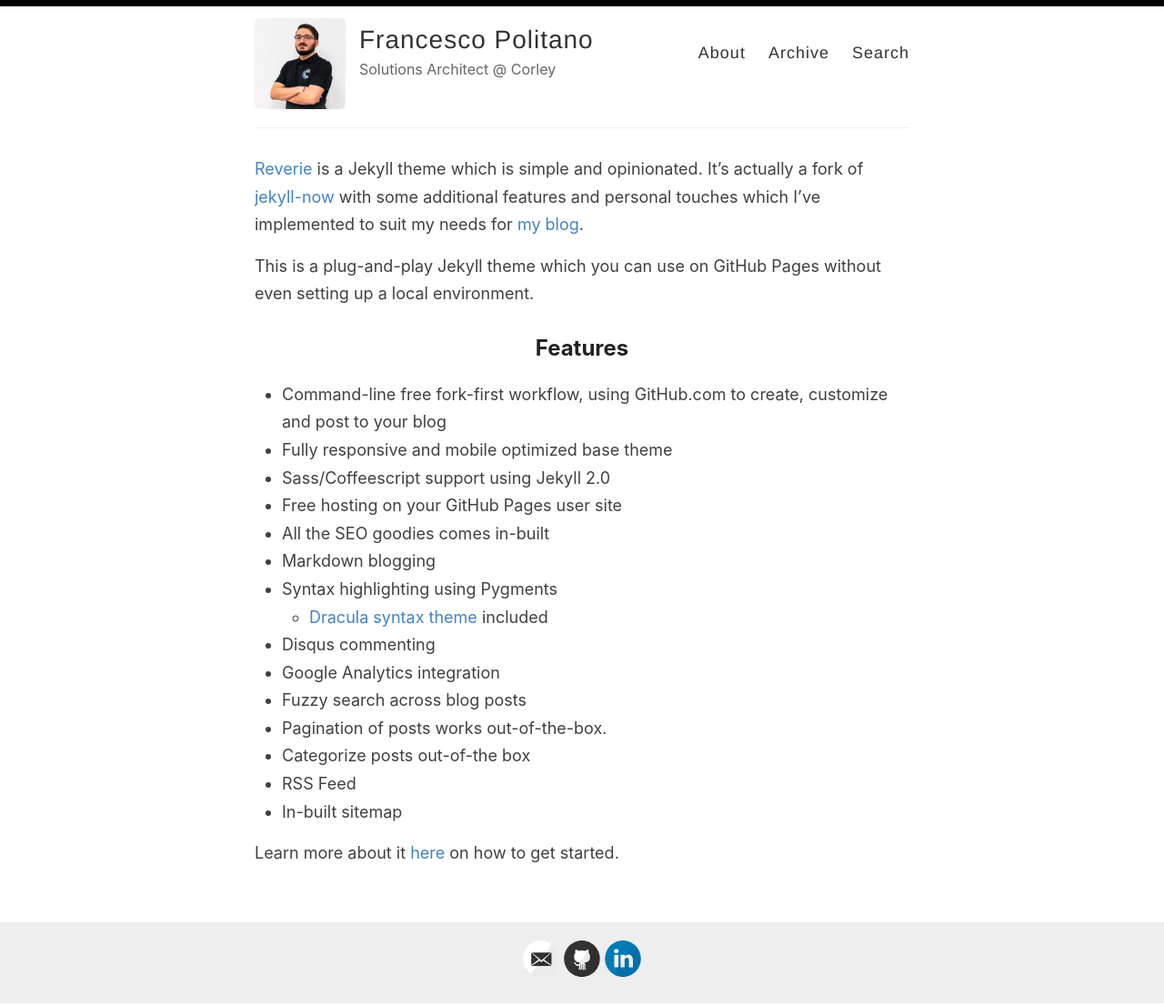
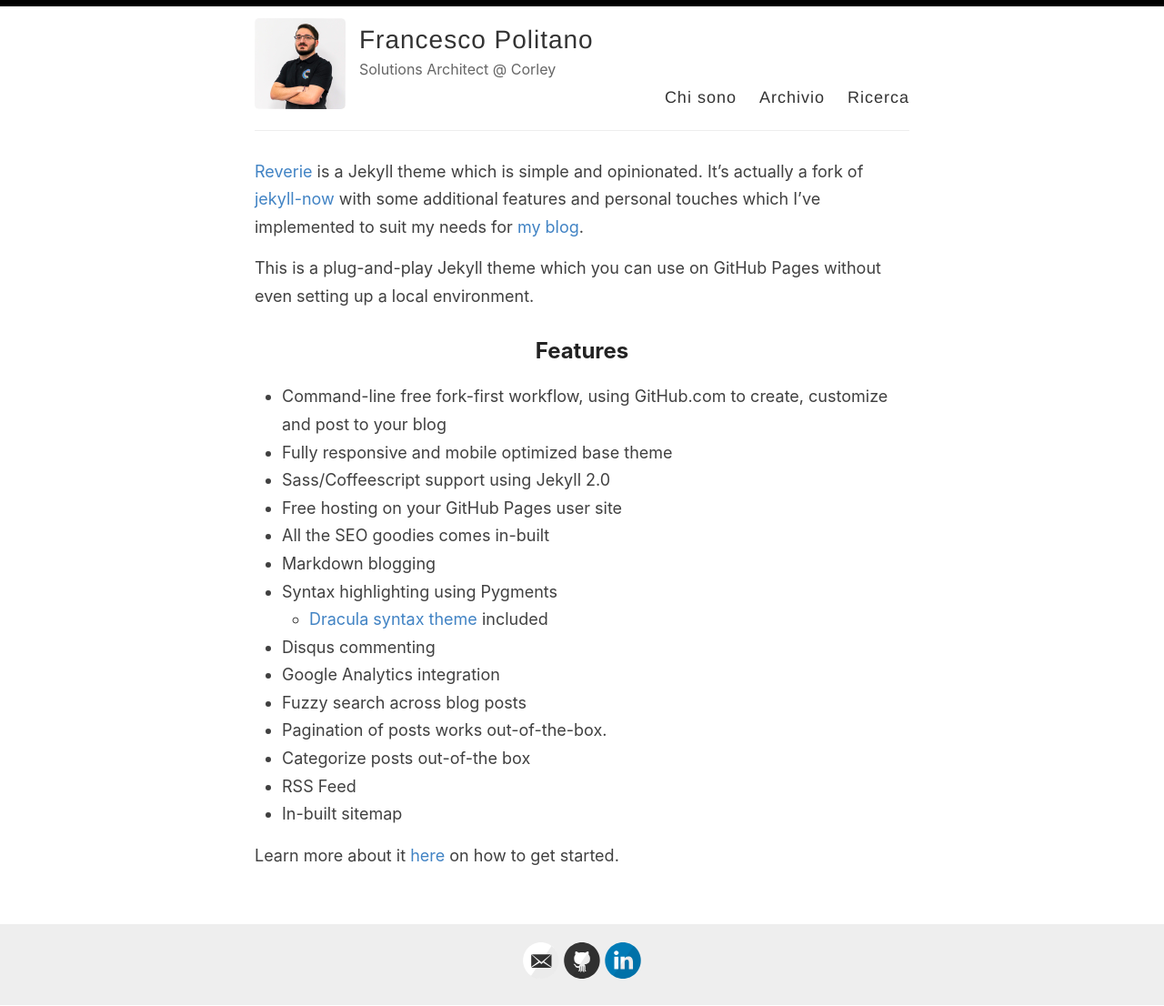
Before and after one commit to FrancescoPolitano/francescopolitano.github.io, a Jekyll site: the page built from index.md, in a window 1280 px wide. Shown: the whole page at 91% size. Built offline with Jekyll 4.4.1, drawn with Linux system fonts in a browser that asks for light colours.

Commit message:
modifiche nav

```diff
--- a/_layouts/default.html
+++ b/_layouts/default.html
@@ -28,9 +28,9 @@
             </div>
 
             <nav>
-              <a href="{{ site.baseurl }}/about">About</a>
-              <a href="{{ site.baseurl }}/posts">Archive</a>
-              <a href="{{ site.baseurl }}/search">Search</a>
+              <a href="{{ site.baseurl }}/about">Chi sono</a>
+              <a href="{{ site.baseurl }}/posts">Archivio</a>
+              <a href="{{ site.baseurl }}/search">Ricerca</a>
             </nav>
           </header>
         </div>
--- a/assets/style.scss
+++ b/assets/style.scss
@@ -331,7 +331,7 @@ p > img {
 
 nav {
   float: right;
-  margin-top: 23px; // @TODO: Vertically middle align
+  margin-top: 10%; // @TODO: Vertically middle align
   font-family: $helveticaNeue;
   font-size: 18px;
 
```
